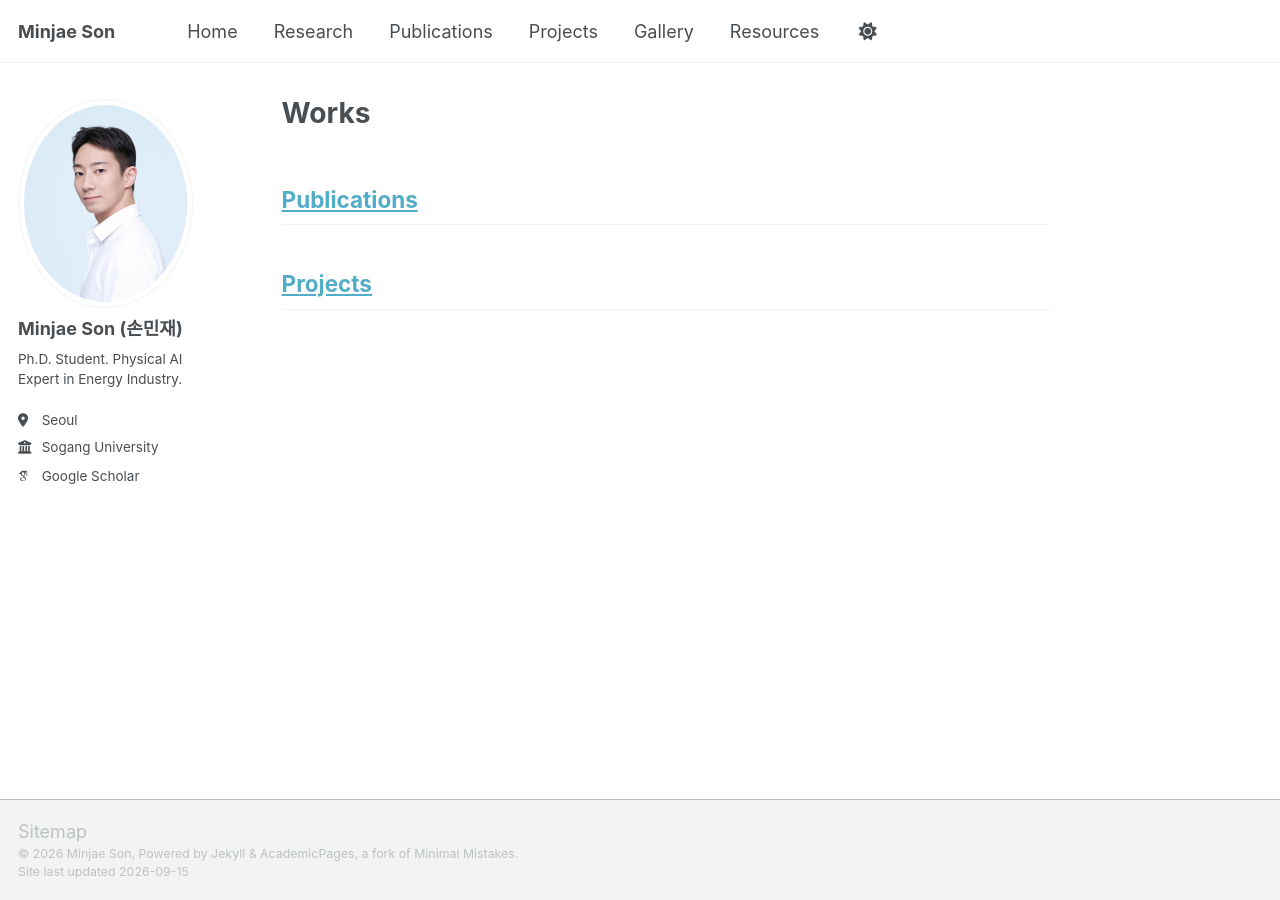
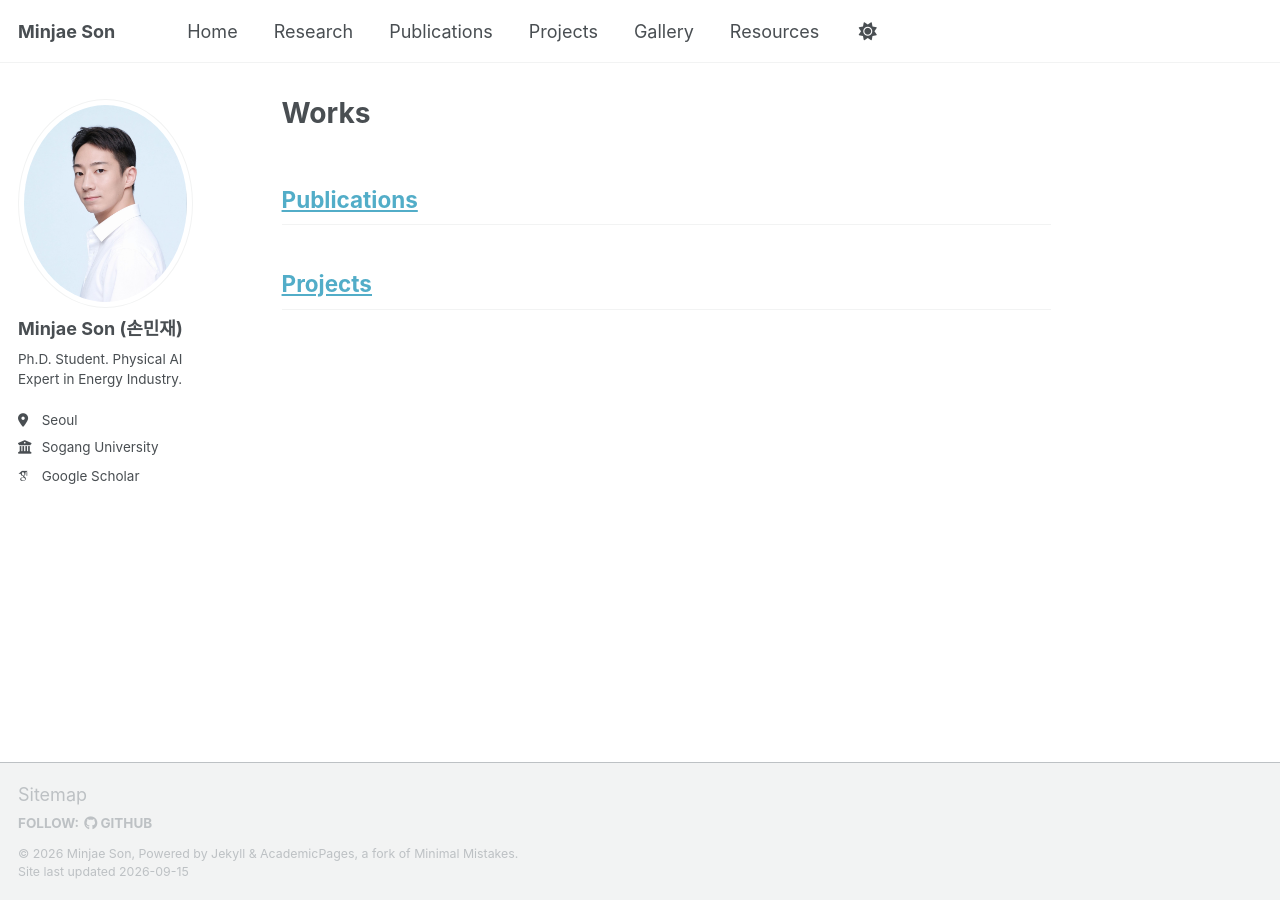
Before and after one commit to powerflow77/powerflow77.github.io, a Jekyll site: the page built from _pages/works.html, in a window 1280 px wide. Built offline with Jekyll 4.4.1, drawn with Linux system fonts in a browser that asks for light colours; some web fonts are replaced; a script that is not in the unit is left out.

Commit message:
Keep footer GitHub link while hiding sidebar link

```diff
--- a/_config.yml
+++ b/_config.yml
@@ -14,6 +14,7 @@
   location: "Seoul"
   employer: "Sogang University"
   googlescholar: "https://scholar.google.com/citations?user=NZdDW_8AAAAJ&hl=en"
+  github: "powerflow77"
 breadcrumbs: false
 future: true
 read_more: "disabled"
--- a/_includes/author-profile.html
+++ b/_includes/author-profile.html
@@ -78,9 +78,6 @@
       {% endif %}
       {% if author.dribbble %}
         <li><a href="https://dribbble.com/{{ author.dribbble }}"><i class="fab fa-fw fa-dribbble icon-pad-right" aria-hidden="true"></i>Dribbble</a></li>
-      {% endif %}
-      {% if author.github %}
-        <li><a href="https://github.com/{{ author.github }}"><i class="fab fa-fw fa-github icon-pad-right" aria-hidden="true"></i>GitHub</a></li>
       {% endif %}
       {% if author.kaggle %}
         <li><a href="https://kaggle.com/{{ author.kaggle }}"><i class="fab fa-fw fa-kaggle icon-pad-right" aria-hidden="true"></i>Kaggle</a></li>
```
